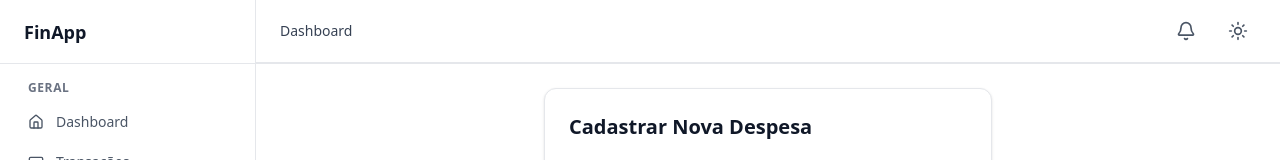
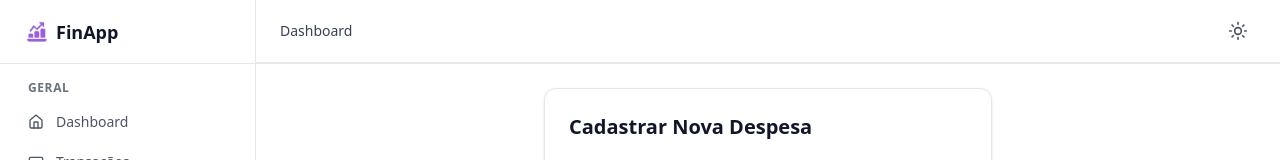
Before and after one commit to MiltonPenha/FinApp, a Next.js app in the folder frontend/: page /expenses/new in a window 1280 px wide. Shown: the top 160 px of the page. Built offline with nearby package versions, Linux system fonts and the light colour scheme; no server answers.

Commit message:
feat(ui): add FinApp logo to header and remove unused component

```diff
--- a/frontend/src/components/kokonutui/sidebar.tsx
+++ b/frontend/src/components/kokonutui/sidebar.tsx
@@ -5,6 +5,7 @@ import type React from "react"
 
 import { CreditCard, Home, Menu, Receipt } from "lucide-react"
 
+import Image from "next/image"
 import Link from "next/link"
 import { usePathname } from "next/navigation"
 import { useState } from "react"
@@ -63,6 +64,13 @@ export default function Sidebar() {
       >
         <div className="h-full flex flex-col">
           <div className="h-16 px-6 flex items-center border-b border-gray-200 dark:border-[#1F1F23]">
+            <Image
+                src="/icon-finapp.png"
+                width={32}
+                height={32}
+                alt="FinApp Logo"
+                className="pr-2 pl-0.5"
+            />
             <span className="text-lg font-semibold text-gray-900 dark:text-white">FinApp</span>
           </div>
 
--- a/frontend/src/components/kokonutui/top-nav.tsx
+++ b/frontend/src/components/kokonutui/top-nav.tsx
@@ -1,7 +1,7 @@
 "use client"
 
 import { SignedIn, UserButton } from "@clerk/nextjs"
-import { Bell, ChevronRight } from "lucide-react"
+import { ChevronRight } from "lucide-react"
 import Link from "next/link"
 import { ThemeToggle } from "../theme-toggle"
 
@@ -36,13 +36,6 @@ export default function TopNav() {
       </div>
 
       <div className="flex items-center gap-2 sm:gap-4 ml-auto sm:ml-0">
-        <button
-          type="button"
-          className="p-1.5 sm:p-2 hover:bg-gray-100 dark:hover:bg-[#1F1F23] rounded-full transition-colors"
-        >
-          <Bell className="h-4 w-4 sm:h-5 sm:w-5 text-gray-600 dark:text-gray-300" />
-        </button>
-
         <ThemeToggle />
 
         <SignedIn>
```
